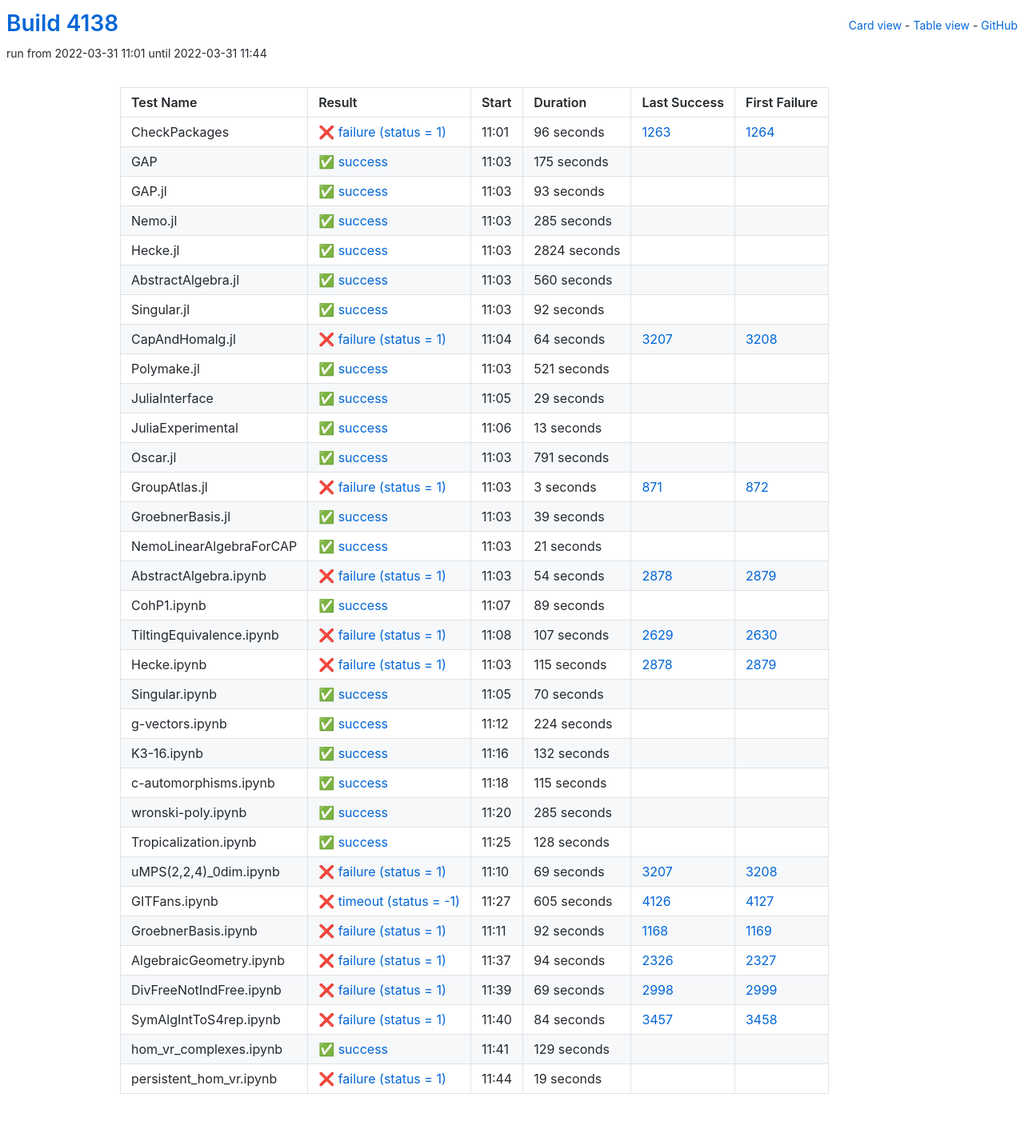
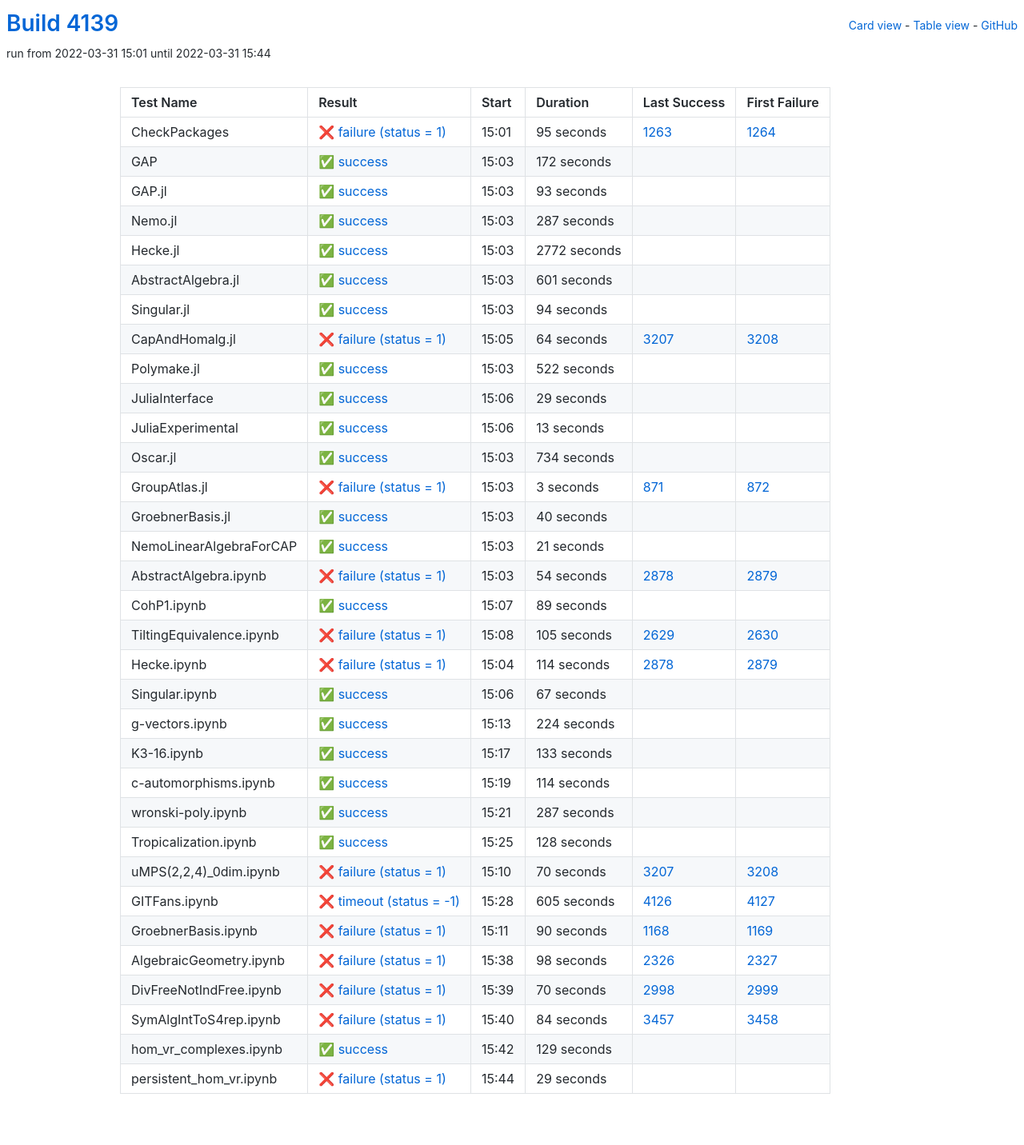
Before and after one commit to oscar-system/oscar-ci-status-stable, a Jekyll site: the page built from table.html, in a window 1280 px wide. Shown: the whole page at 80% size. Built offline with Jekyll 4.4.1, drawn with Linux system fonts in a browser that asks for light colours.

Commit message:
Build #4139

```diff
--- a/_data/ci.yml
+++ b/_data/ci.yml
@@ -1,6 +1,6 @@
 ---
-build: 4138
-build_url: https://oscarci.mathematik.uni-kl.de/job/oscar-stable/4138/
+build: 4139
+build_url: https://oscarci.mathematik.uni-kl.de/job/oscar-stable/4139/
 job: oscar-stable
 organization: oscar-system
 repo: oscar-ci-status-stable
@@ -8,32 +8,32 @@ repourl: https://github.com/oscar-system/oscar-ci-status-stable
 tests:
 - name: CheckPackages
   id: checkpackages
-  log: https://oscarci.mathematik.uni-kl.de/job/oscar-stable/4138/artifact/logs/build-4138/CheckPackages.log
-  start: 2022-03-31 11:01
+  log: https://oscarci.mathematik.uni-kl.de/job/oscar-stable/4139/artifact/logs/build-4139/CheckPackages.log
+  start: 2022-03-31 15:01
   success: false
   exitcode: 1
   status: failure
-  duration: 96
+  duration: 95
   last_success: 1263
   last_success_url: https://oscarci.mathematik.uni-kl.de/job/oscar-stable/1263/
   first_failure: 1264
   first_failure_url: https://oscarci.mathematik.uni-kl.de/job/oscar-stable/1264/
 - name: GAP
   id: gap
-  log: https://oscarci.mathematik.uni-kl.de/job/oscar-stable/4138/artifact/logs/build-4138/GAP.log
-  start: 2022-03-31 11:03
+  log: https://oscarci.mathematik.uni-kl.de/job/oscar-stable/4139/artifact/logs/build-4139/GAP.log
+  start: 2022-03-31 15:03
   success: true
   exitcode: 0
   status: success
-  duration: 175
+  duration: 172
   last_success: false
   last_success_url:
   first_failure: false
   first_failure_url:
 - name: GAP.jl
   id: gap-jl
-  log: https://oscarci.mathematik.uni-kl.de/job/oscar-stable/4138/artifact/logs/build-4138/GAP.jl.log
-  start: 2022-03-31 11:03
+  log: https://oscarci.mathematik.uni-kl.de/job/oscar-stable/4139/artifact/logs/build-4139/GAP.jl.log
+  start: 2022-03-31 15:03
   success: true
   exitcode: 0
   status: success
@@ -44,56 +44,56 @@ tests:
   first_failure_url:
 - name: Nemo.jl
   id: nemo-jl
-  log: https://oscarci.mathematik.uni-kl.de/job/oscar-stable/4138/artifact/logs/build-4138/Nemo.jl.log
-  start: 2022-03-31 11:03
+  log: https://oscarci.mathematik.uni-kl.de/job/oscar-stable/4139/artifact/logs/build-4139/Nemo.jl.log
+  start: 2022-03-31 15:03
   success: true
   exitcode: 0
   status: success
-  duration: 285
+  duration: 287
   last_success: false
   last_success_url:
   first_failure: false
   first_failure_url:
 - name: Hecke.jl
   id: hecke-jl
-  log: https://oscarci.mathematik.uni-kl.de/job/oscar-stable/4138/artifact/logs/build-4138/Hecke.jl.log
-  start: 2022-03-31 11:03
+  log: https://oscarci.mathematik.uni-kl.de/job/oscar-stable/4139/artifact/logs/build-4139/Hecke.jl.log
+  start: 2022-03-31 15:03
   success: true
   exitcode: 0
   status: success
-  duration: 2824
+  duration: 2772
   last_success: false
   last_success_url:
   first_failure: false
   first_failure_url:
 - name: AbstractAlgebra.jl
   id: abstractalgebra-jl
-  log: https://oscarci.mathematik.uni-kl.de/job/oscar-stable/4138/artifact/logs/build-4138/AbstractAlgebra.jl.log
-  start: 2022-03-31 11:03
+  log: https://oscarci.mathematik.uni-kl.de/job/oscar-stable/4139/artifact/logs/build-4139/AbstractAlgebra.jl.log
+  start: 2022-03-31 15:03
   success: true
   exitcode: 0
   status: success
-  duration: 560
+  duration: 601
   last_success: false
   last_success_url:
   first_failure: false
   first_failure_url:
 - name: Singular.jl
   id: singular-jl
-  log: https://oscarci.mathematik.uni-kl.de/job/oscar-stable/4138/artifact/logs/build-4138/Singular.jl.log
-  start: 2022-03-31 11:03
+  log: https://oscarci.mathematik.uni-kl.de/job/oscar-stable/4139/artifact/logs/build-4139/Singular.jl.log
+  start: 2022-03-31 15:03
   success: true
   exitcode: 0
   status: success
-  duration: 92
+  duration: 94
   last_success: false
   last_success_url:
   first_failure: false
   first_failure_url:
 - name: CapAndHomalg.jl
   id: capandhomalg-jl
-  log: https://oscarci.mathematik.uni-kl.de/job/oscar-stable/4138/artifact/logs/build-4138/CapAndHomalg.jl.log
-  start: 2022-03-31 11:04
+  log: https://oscarci.mathematik.uni-kl.de/job/oscar-stable/4139/artifact/logs/build-4139/CapAndHomalg.jl.log
+  start: 2022-03-31 15:05
   success: false
   exitcode: 1
   status: failure
@@ -104,20 +104,20 @@ tests:
   first_failure_url: https://oscarci.mathematik.uni-kl.de/job/oscar-stable/3208/
 - name: Polymake.jl
   id: polymake-jl
-  log: https://oscarci.mathematik.uni-kl.de/job/oscar-stable/4138/artifact/logs/build-4138/Polymake.jl.log
-  start: 2022-03-31 11:03
+  log: https://oscarci.mathematik.uni-kl.de/job/oscar-stable/4139/artifact/logs/build-4139/Polymake.jl.log
+  start: 2022-03-31 15:03
   success: true
   exitcode: 0
   status: success
-  duration: 521
+  duration: 522
   last_success: false
   last_success_url:
   first_failure: false
   first_failure_url:
 - name: JuliaInterface
   id: juliainterface
-  log: https://oscarci.mathematik.uni-kl.de/job/oscar-stable/4138/artifact/logs/build-4138/JuliaInterface.log
-  start: 2022-03-31 11:05
+  log: https://oscarci.mathematik.uni-kl.de/job/oscar-stable/4139/artifact/logs/build-4139/JuliaInterface.log
+  start: 2022-03-31 15:06
   success: true
   exitcode: 0
   status: success
@@ -128,8 +128,8 @@ tests:
   first_failure_url:
 - name: JuliaExperimental
   id: juliaexperimental
-  log: https://oscarci.mathematik.uni-kl.de/job/oscar-stable/4138/artifact/logs/build-4138/JuliaExperimental.log
-  start: 2022-03-31 11:06
+  log: https://oscarci.mathematik.uni-kl.de/job/oscar-stable/4139/artifact/logs/build-4139/JuliaExperimental.log
+  start: 2022-03-31 15:06
   success: true
   exitcode: 0
   status: success
@@ -140,20 +140,20 @@ tests:
   first_failure_url:
 - name: Oscar.jl
   id: oscar-jl
-  log: https://oscarci.mathematik.uni-kl.de/job/oscar-stable/4138/artifact/logs/build-4138/Oscar.jl.log
-  start: 2022-03-31 11:03
+  log: https://oscarci.mathematik.uni-kl.de/job/oscar-stable/4139/artifact/logs/build-4139/Oscar.jl.log
+  start: 2022-03-31 15:03
   success: true
   exitcode: 0
   status: success
-  duration: 791
+  duration: 734
   last_success: false
   last_success_url:
   first_failure: false
   first_failure_url:
 - name: GroupAtlas.jl
   id: groupatlas-jl
-  log: https://oscarci.mathematik.uni-kl.de/job/oscar-stable/4138/artifact/logs/build-4138/GroupAtlas.jl.log
-  start: 2022-03-31 11:03
+  log: https://oscarci.mathematik.uni-kl.de/job/oscar-stable/4139/artifact/logs/build-4139/GroupAtlas.jl.log
+  start: 2022-03-31 15:03
   success: false
   exitcode: 1
   status: failure
@@ -164,20 +164,20 @@ tests:
   first_failure_url: https://oscarci.mathematik.uni-kl.de/job/oscar-stable/872/
 - name: GroebnerBasis.jl
   id: groebnerbasis-jl
-  log: https://oscarci.mathematik.uni-kl.de/job/oscar-stable/4138/artifact/logs/build-4138/GroebnerBasis.jl.log
-  start: 2022-03-31 11:03
+  log: https://oscarci.mathematik.uni-kl.de/job/oscar-stable/4139/artifact/logs/build-4139/GroebnerBasis.jl.log
+  start: 2022-03-31 15:03
   success: true
   exitcode: 0
   status: success
-  duration: 39
+  duration: 40
   last_success: false
   last_success_url:
   first_failure: false
   first_failure_url:
 - name: NemoLinearAlgebraForCAP
   id: nemolinearalgebraforcap
-  log: https://oscarci.mathematik.uni-kl.de/job/oscar-stable/4138/artifact/logs/build-4138/NemoLinearAlgebraForCAP.log
-  start: 2022-03-31 11:03
+  log: https://oscarci.mathematik.uni-kl.de/job/oscar-stable/4139/artifact/logs/build-4139/NemoLinearAlgebraForCAP.log
+  start: 2022-03-31 15:03
   success: true
   exitcode: 0
   status: success
@@ -188,8 +188,8 @@ tests:
   first_failure_url:
 - name: AbstractAlgebra.ipynb
   id: abstractalgebra-ipynb
-  log: https://oscarci.mathematik.uni-kl.de/job/oscar-stable/4138/artifact/logs/build-4138/AbstractAlgebra.ipynb.log
-  start: 2022-03-31 11:03
+  log: https://oscarci.mathematik.uni-kl.de/job/oscar-stable/4139/artifact/logs/build-4139/AbstractAlgebra.ipynb.log
+  start: 2022-03-31 15:03
   success: false
   exitcode: 1
   status: failure
@@ -200,8 +200,8 @@ tests:
   first_failure_url: https://oscarci.mathematik.uni-kl.de/job/oscar-stable/2879/
 - name: CohP1.ipynb
   id: cohp1-ipynb
-  log: https://oscarci.mathematik.uni-kl.de/job/oscar-stable/4138/artifact/logs/build-4138/CohP1.ipynb.log
-  start: 2022-03-31 11:07
+  log: https://oscarci.mathematik.uni-kl.de/job/oscar-stable/4139/artifact/logs/build-4139/CohP1.ipynb.log
+  start: 2022-03-31 15:07
   success: true
   exitcode: 0
   status: success
@@ -212,44 +212,44 @@ tests:
   first_failure_url:
 - name: TiltingEquivalence.ipynb
   id: tiltingequivalence-ipynb
-  log: https://oscarci.mathematik.uni-kl.de/job/oscar-stable/4138/artifact/logs/build-4138/TiltingEquivalence.ipynb.log
-  start: 2022-03-31 11:08
+  log: https://oscarci.mathematik.uni-kl.de/job/oscar-stable/4139/artifact/logs/build-4139/TiltingEquivalence.ipynb.log
+  start: 2022-03-31 15:08
   success: false
   exitcode: 1
   status: failure
-  duration: 107
+  duration: 105
   last_success: 2629
   last_success_url: https://oscarci.mathematik.uni-kl.de/job/oscar-stable/2629/
   first_failure: 2630
   first_failure_url: https://oscarci.mathematik.uni-kl.de/job/oscar-stable/2630/
 - name: Hecke.ipynb
   id: hecke-ipynb
-  log: https://oscarci.mathematik.uni-kl.de/job/oscar-stable/4138/artifact/logs/build-4138/Hecke.ipynb.log
-  start: 2022-03-31 11:03
+  log: https://oscarci.mathematik.uni-kl.de/job/oscar-stable/4139/artifact/logs/build-4139/Hecke.ipynb.log
+  start: 2022-03-31 15:04
   success: false
   exitcode: 1
   status: failure
-  duration: 115
+  duration: 114
   last_success: 2878
   last_success_url: https://oscarci.mathematik.uni-kl.de/job/oscar-stable/2878/
   first_failure: 2879
   first_failure_url: https://oscarci.mathematik.uni-kl.de/job/oscar-stable/2879/
 - name: Singular.ipynb
   id: singular-ipynb
-  log: https://oscarci.mathematik.uni-kl.de/job/oscar-stable/4138/artifact/logs/build-4138/Singular.ipynb.log
-  start: 2022-03-31 11:05
+  log: https://oscarci.mathematik.uni-kl.de/job/oscar-stable/4139/artifact/logs/build-4139/Singular.ipynb.log
+  start: 2022-03-31 15:06
   success: true
   exitcode: 0
   status: success
-  duration: 70
+  duration: 67
   last_success: false
   last_success_url:
   first_failure: false
   first_failure_url:
 - name: g-vectors.ipynb
   id: g-vectors-ipynb
-  log: https://oscarci.mathematik.uni-kl.de/job/oscar-stable/4138/artifact/logs/build-4138/g-vectors.ipynb.log
-  start: 2022-03-31 11:12
+  log: https://oscarci.mathematik.uni-kl.de/job/oscar-stable/4139/artifact/logs/build-4139/g-vectors.ipynb.log
+  start: 2022-03-31 15:13
   success: true
   exitcode: 0
   status: success
@@ -260,44 +260,44 @@ tests:
   first_failure_url:
 - name: K3-16.ipynb
   id: k3-16-ipynb
-  log: https://oscarci.mathematik.uni-kl.de/job/oscar-stable/4138/artifact/logs/build-4138/K3-16.ipynb.log
-  start: 2022-03-31 11:16
+  log: https://oscarci.mathematik.uni-kl.de/job/oscar-stable/4139/artifact/logs/build-4139/K3-16.ipynb.log
+  start: 2022-03-31 15:17
   success: true
   exitcode: 0
   status: success
-  duration: 132
+  duration: 133
   last_success: false
   last_success_url:
   first_failure: false
   first_failure_url:
 - name: c-automorphisms.ipynb
   id: c-automorphisms-ipynb
-  log: https://oscarci.mathematik.uni-kl.de/job/oscar-stable/4138/artifact/logs/build-4138/c-automorphisms.ipynb.log
-  start: 2022-03-31 11:18
+  log: https://oscarci.mathematik.uni-kl.de/job/oscar-stable/4139/artifact/logs/build-4139/c-automorphisms.ipynb.log
+  start: 2022-03-31 15:19
   success: true
   exitcode: 0
   status: success
-  duration: 115
+  duration: 114
   last_success: false
   last_success_url:
   first_failure: false
   first_failure_url:
 - name: wronski-poly.ipynb
   id: wronski-poly-ipynb
-  log: https://oscarci.mathematik.uni-kl.de/job/oscar-stable/4138/artifact/logs/build-4138/wronski-poly.ipynb.log
-  start: 2022-03-31 11:20
+  log: https://oscarci.mathematik.uni-kl.de/job/oscar-stable/4139/artifact/logs/build-4139/wronski-poly.ipynb.log
+  start: 2022-03-31 15:21
   success: true
   exitcode: 0
   status: success
-  duration: 285
+  duration: 287
   last_success: false
   last_success_url:
   first_failure: false
   first_failure_url:
 - name: Tropicalization.ipynb
   id: tropicalization-ipynb
-  log: https://oscarci.mathematik.uni-kl.de/job/oscar-stable/4138/artifact/logs/build-4138/Tropicalization.ipynb.log
-  start: 2022-03-31 11:25
+  log: https://oscarci.mathematik.uni-kl.de/job/oscar-stable/4139/artifact/logs/build-4139/Tropicalization.ipynb.log
+  start: 2022-03-31 15:25
   success: true
   exitcode: 0
   status: success
@@ -308,20 +308,20 @@ tests:
   first_failure_url:
 - name: uMPS(2,2,4)_0dim.ipynb
   id: umps-2-2-4-0dim-ipynb
-  log: https://oscarci.mathematik.uni-kl.de/job/oscar-stable/4138/artifact/logs/build-4138/uMPS-2-2-4-_0dim.ipynb.log
-  start: 2022-03-31 11:10
+  log: https://oscarci.mathematik.uni-kl.de/job/oscar-stable/4139/artifact/logs/build-4139/uMPS-2-2-4-_0dim.ipynb.log
+  start: 2022-03-31 15:10
   success: false
   exitcode: 1
   status: failure
-  duration: 69
+  duration: 70
   last_success: 3207
   last_success_url: https://oscarci.mathematik.uni-kl.de/job/oscar-stable/3207/
   first_failure: 3208
   first_failure_url: https://oscarci.mathematik.uni-kl.de/job/oscar-stable/3208/
 - name: GITFans.ipynb
   id: gitfans-ipynb
-  log: https://oscarci.mathematik.uni-kl.de/job/oscar-stable/4138/artifact/logs/build-4138/GITFans.ipynb.log
-  start: 2022-03-31 11:27
+  log: https://oscarci.mathematik.uni-kl.de/job/oscar-stable/4139/artifact/logs/build-4139/GITFans.ipynb.log
+  start: 2022-03-31 15:28
   success: false
   exitcode: -1
   status: timeout
@@ -332,44 +332,44 @@ tests:
   first_failure_url: https://oscarci.mathematik.uni-kl.de/job/oscar-stable/4127/
 - name: GroebnerBasis.ipynb
   id: groebnerbasis-ipynb
-  log: https://oscarci.mathematik.uni-kl.de/job/oscar-stable/4138/artifact/logs/build-4138/GroebnerBasis.ipynb.log
-  start: 2022-03-31 11:11
+  log: https://oscarci.mathematik.uni-kl.de/job/oscar-stable/4139/artifact/logs/build-4139/GroebnerBasis.ipynb.log
+  start: 2022-03-31 15:11
   success: false
   exitcode: 1
   status: failure
-  duration: 92
+  duration: 90
   last_success: 1168
   last_success_url: https://oscarci.mathematik.uni-kl.de/job/oscar-stable/1168/
   first_failure: 1169
   first_failure_url: https://oscarci.mathematik.uni-kl.de/job/oscar-stable/1169/
 - name: AlgebraicGeometry.ipynb
   id: algebraicgeometry-ipynb
-  log: https://oscarci.mathematik.uni-kl.de/job/oscar-stable/4138/artifact/logs/build-4138/AlgebraicGeometry.ipynb.log
-  start: 2022-03-31 11:37
+  log: https://oscarci.mathematik.uni-kl.de/job/oscar-stable/4139/artifact/logs/build-4139/AlgebraicGeometry.ipynb.log
+  start: 2022-03-31 15:38
   success: false
   exitcode: 1
   status: failure
-  duration: 94
+  duration: 98
   last_success: 2326
   last_success_url: https://oscarci.mathematik.uni-kl.de/job/oscar-stable/2326/
   first_failure: 2327
   first_failure_url: https://oscarci.mathematik.uni-kl.de/job/oscar-stable/2327/
 - name: DivFreeNotIndFree.ipynb
   id: divfreenotindfree-ipynb
-  log: https://oscarci.mathematik.uni-kl.de/job/oscar-stable/4138/artifact/logs/build-4138/DivFreeNotIndFree.ipynb.log
-  start: 2022-03-31 11:39
+  log: https://oscarci.mathematik.uni-kl.de/job/oscar-stable/4139/artifact/logs/build-4139/DivFreeNotIndFree.ipynb.log
+  start: 2022-03-31 15:39
   success: false
   exitcode: 1
   status: failure
-  duration: 69
+  duration: 70
   last_success: 2998
   last_success_url: https://oscarci.mathematik.uni-kl.de/job/oscar-stable/2998/
   first_failure: 2999
   first_failure_url: https://oscarci.mathematik.uni-kl.de/job/oscar-stable/2999/
 - name: SymAlgIntToS4rep.ipynb
   id: symalginttos4rep-ipynb
-  log: https://oscarci.mathematik.uni-kl.de/job/oscar-stable/4138/artifact/logs/build-4138/SymAlgIntToS4rep.ipynb.log
-  start: 2022-03-31 11:40
+  log: https://oscarci.mathematik.uni-kl.de/job/oscar-stable/4139/artifact/logs/build-4139/SymAlgIntToS4rep.ipynb.log
+  start: 2022-03-31 15:40
   success: false
   exitcode: 1
   status: failure
@@ -380,8 +380,8 @@ tests:
   first_failure_url: https://oscarci.mathematik.uni-kl.de/job/oscar-stable/3458/
 - name: hom_vr_complexes.ipynb
   id: hom-vr-complexes-ipynb
-  log: https://oscarci.mathematik.uni-kl.de/job/oscar-stable/4138/artifact/logs/build-4138/hom_vr_complexes.ipynb.log
-  start: 2022-03-31 11:41
+  log: https://oscarci.mathematik.uni-kl.de/job/oscar-stable/4139/artifact/logs/build-4139/hom_vr_complexes.ipynb.log
+  start: 2022-03-31 15:42
   success: true
   exitcode: 0
   status: success
@@ -392,12 +392,12 @@ tests:
   first_failure_url:
 - name: persistent_hom_vr.ipynb
   id: persistent-hom-vr-ipynb
-  log: https://oscarci.mathematik.uni-kl.de/job/oscar-stable/4138/artifact/logs/build-4138/persistent_hom_vr.ipynb.log
-  start: 2022-03-31 11:44
+  log: https://oscarci.mathematik.uni-kl.de/job/oscar-stable/4139/artifact/logs/build-4139/persistent_hom_vr.ipynb.log
+  start: 2022-03-31 15:44
   success: false
   exitcode: 1
   status: failure
-  duration: 19
+  duration: 29
   last_success: false
   last_success_url:
   first_failure: false
```
Also changed, not shown: README.md.
